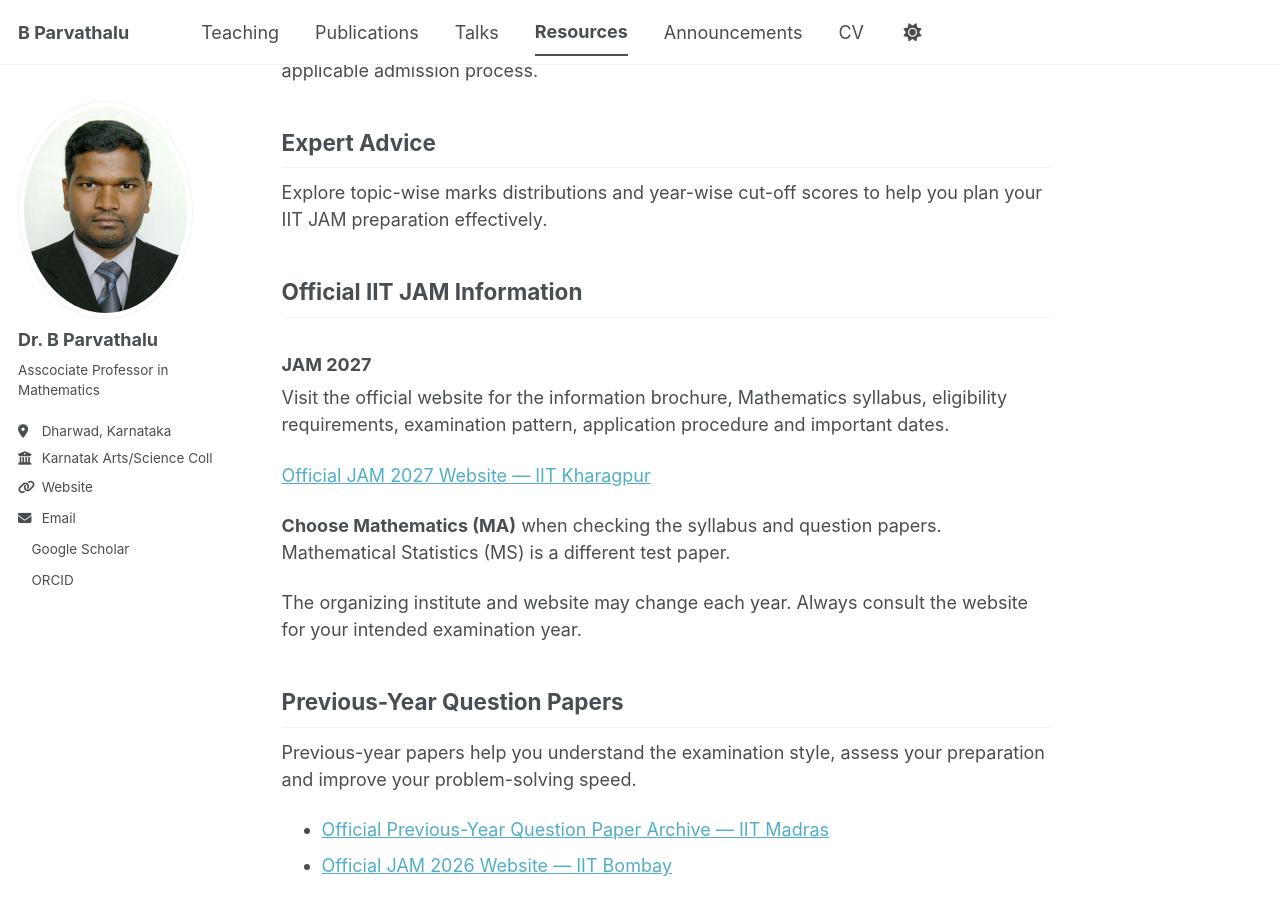
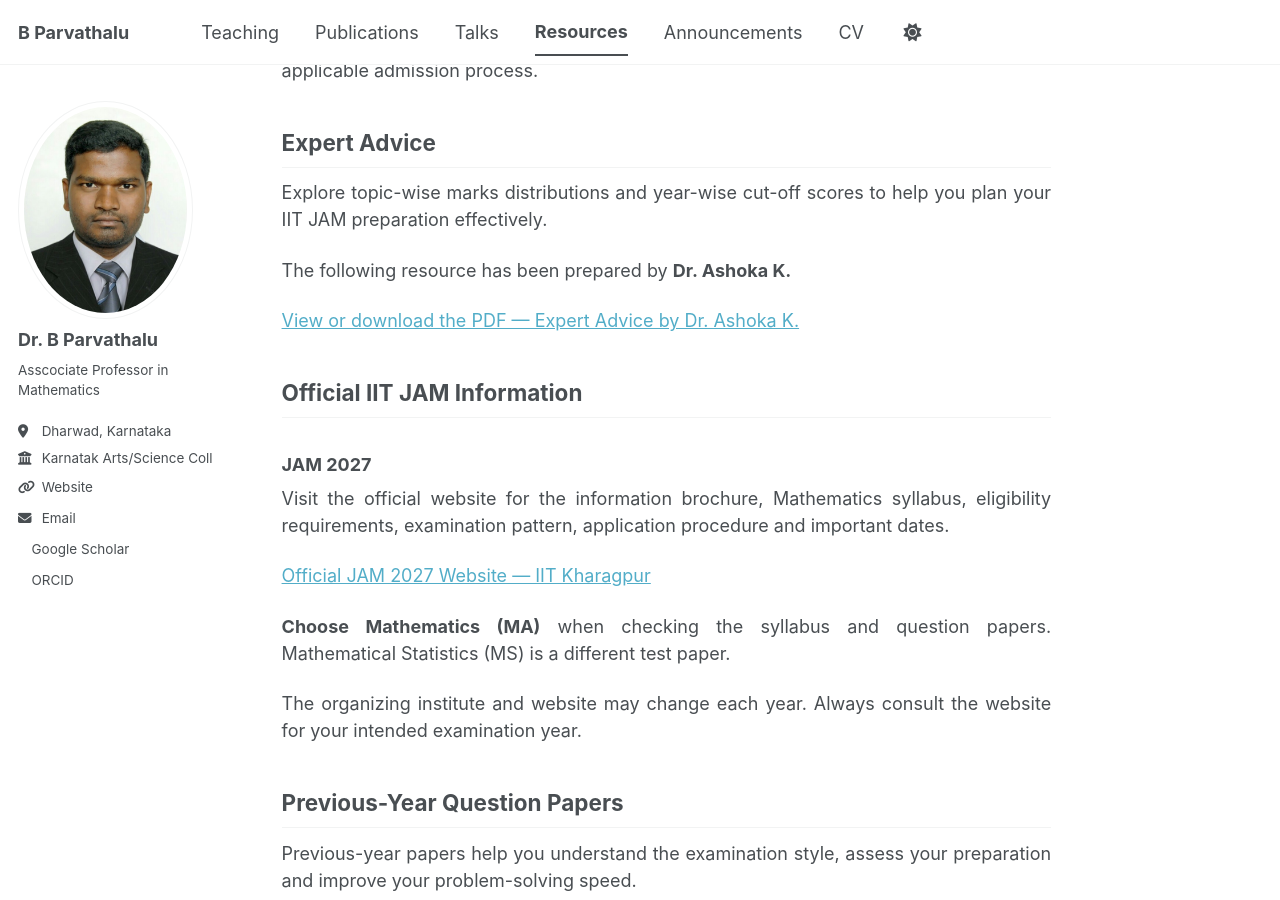
Before and after one commit to drbp-kcd/drbp-kcd.github.io, a Jekyll site: the page built from _resources/iit-jam-mathematics.md, in a window 1280 px wide and 900 px high, scrolled down 778 px. Built offline with Jekyll 4.4.1, drawn with Linux system fonts in a browser that asks for light colours; a style sheet for code colours, icons or effects is not loaded.

Commit message:
Update iit-jam-mathematics.md

```diff
--- a/_resources/iit-jam-mathematics.md
+++ b/_resources/iit-jam-mathematics.md
@@ -10,6 +10,8 @@ excerpt: Syllabus information, preparation materials, previous question papers a
 ---
 
 ## IIT JAM Mathematics: A Path to Higher Studies
+
+<div markdown="1" style="text-align: justify;">
 
 The **Joint Admission Test for Masters (JAM)** is a national-level
 entrance examination that provides a route to M.Sc. and other
@@ -40,7 +42,12 @@ available seats and the applicable admission process.
 
 ## Expert Advice
 
-Explore topic-wise marks distributions and year-wise cut-off scores to help you plan your IIT JAM preparation effectively.
+Explore topic-wise marks distributions and year-wise cut-off scores
+to help you plan your IIT JAM preparation effectively.
+
+The following resource has been prepared by **Dr. Ashoka K.**
+
+[View or download the PDF — Expert Advice by Dr. Ashoka K.]({{ '/files/resources/iit-jam-expert-advice-ashoka-k.pdf' | relative_url }})
 
 ## Official IIT JAM Information
 
```
